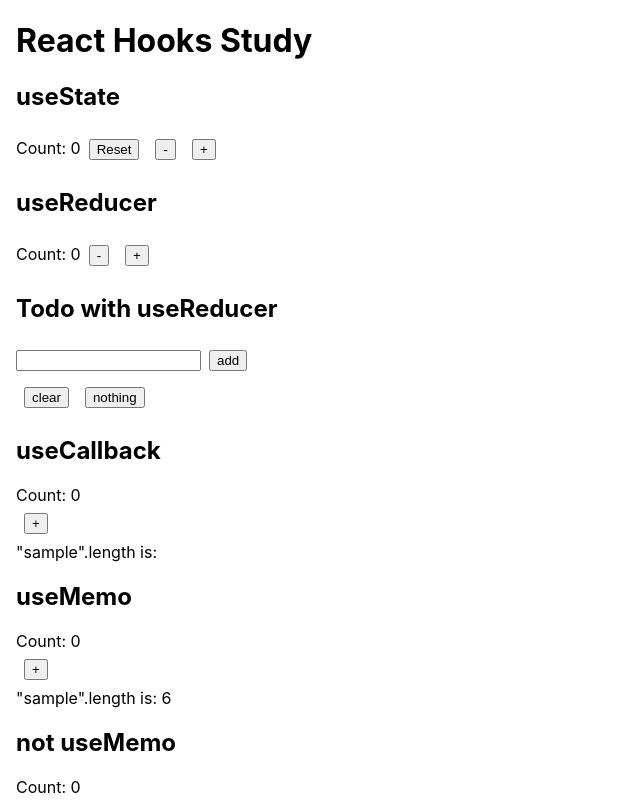
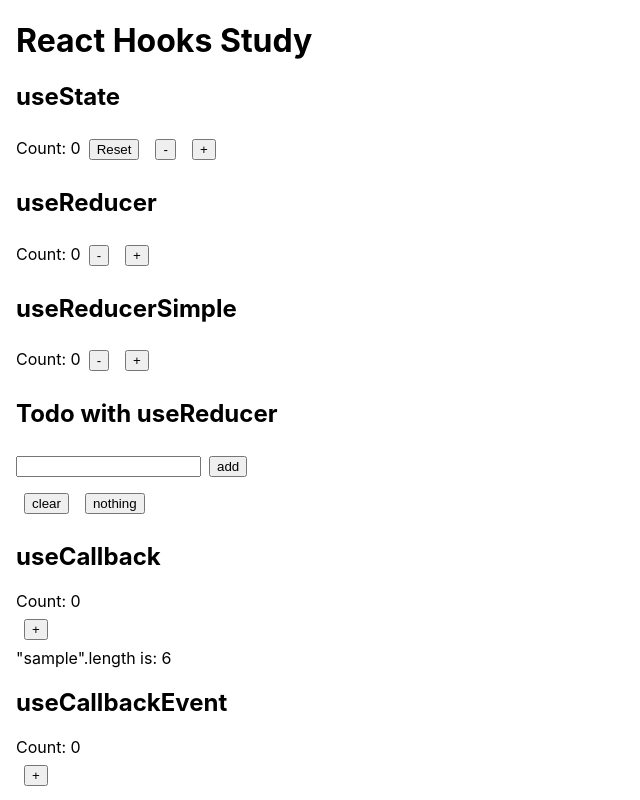
Before and after one commit to ryo4004/hooks, a React (Create React App) app: page / in a window 1280 px wide. Shown: the top 800 px of the page, without its empty margins (0-640 px from the left). Built offline with nearby package versions, Linux system fonts and the light colour scheme.

Commit message:
Update practice

```diff
--- a/src/App.js
+++ b/src/App.js
@@ -10,8 +10,10 @@
 
 import UseState from './practice/useState';
 import UseReducer from './practice/useReducer';
+import UseReducerSimple from './practice/useReducerSimple';
 import UseReducerTodo from './practice/useReducerTodo';
 import UseCallback from './practice/useCallback';
+import UseCallbackEvent from './practice/useCallbackEvent';
 import UseMemo from './practice/useMemo';
 import NotUseMemo from './practice/notUseMemo';
 import './App.scss';
@@ -32,10 +34,14 @@
       <UseState initialCount={0} />
       <h2>useReducer</h2>
       <UseReducer />
+      <h2>useReducerSimple</h2>
+      <UseReducerSimple />
       <h2>Todo with useReducer</h2>
       <UseReducerTodo />
       <h2>useCallback</h2>
       <UseCallback />
+      <h2>useCallbackEvent</h2>
+      <UseCallbackEvent />
       <h2>useMemo</h2>
       <UseMemo />
       <h2>not useMemo</h2>
--- a/src/practice/useCallback.js
+++ b/src/practice/useCallback.js
@@ -6,11 +6,11 @@
   const data = 'sample';
 
   function calculation (arr) {
-    console.log('[useCallback] called calclation');
+    console.log('[useCallback] calclation');
     return arr.length;
   }
 
-  const calculated = useCallback(() => calculation(data), [data]);
+  const calculated = useCallback(calculation(data), [data]);
 
   console.log('[useCallback] render');
 
--- /dev/null
+++ b/src/practice/useCallbackEvent.js
@@ -0,0 +1,23 @@
+import React, { useState, useCallback } from 'react';
+
+const Callback = () => {
+  const [count, setCount] = useState(0);
+
+  const increment = useCallback(() => {
+    console.log('[useCallbackEvent] increment');
+    setCount(prev => prev + 1);
+  }, []);
+
+  console.log('[useCallbackEvent] render');
+
+  return (
+    <div className='counter'>
+      <span>Count: {count}</span>
+      <div>
+        <button onClick={increment}>+</button>
+      </div>
+    </div>
+  );
+};
+
+export default Callback;
--- a/src/practice/useMemo.js
+++ b/src/practice/useMemo.js
@@ -6,7 +6,7 @@
   const data = 'sample';
 
   function calculation (arr) {
-    console.log('[useMemo] called calclation');
+    console.log('[useMemo] calclation');
     return arr.length;
   }
 
--- /dev/null
+++ b/src/practice/useReducerSimple.js
@@ -0,0 +1,22 @@
+import React, { useReducer } from 'react';
+
+// sample from https://ja.reactjs.org/docs/hooks-reference.html#usereducer
+const initialState = 0;
+
+function reducer(state, action) {
+  return state + action;
+}
+
+function Counter() {
+  const [state, dispatch] = useReducer(reducer, initialState);
+  return (
+    <>
+      Count: {state}
+      <button onClick={() => dispatch(-1)}>-</button>
+      <button onClick={() => dispatch(1)}>+</button>
+    </>
+  );
+}
+// sample end
+
+export default Counter;
```
